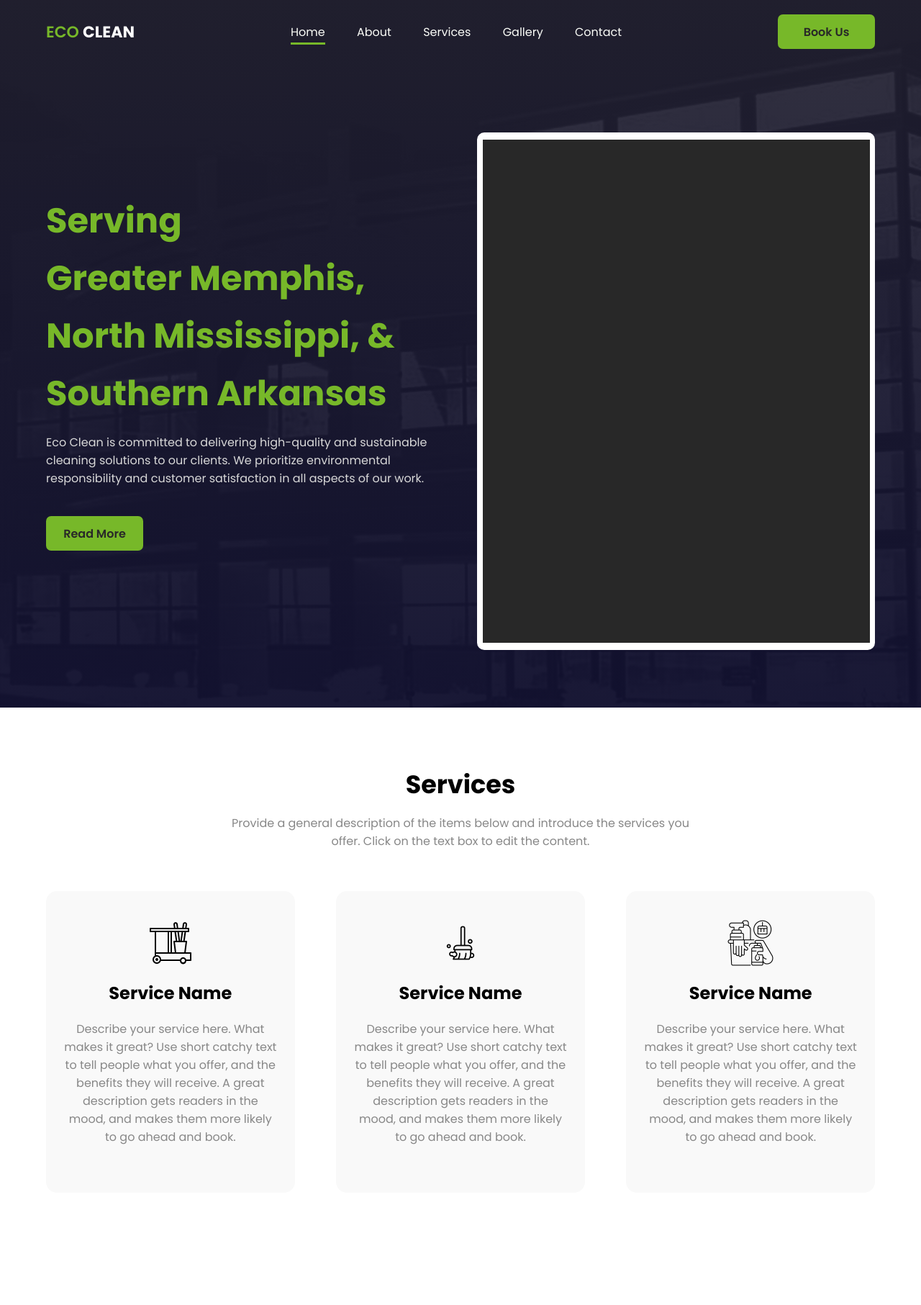
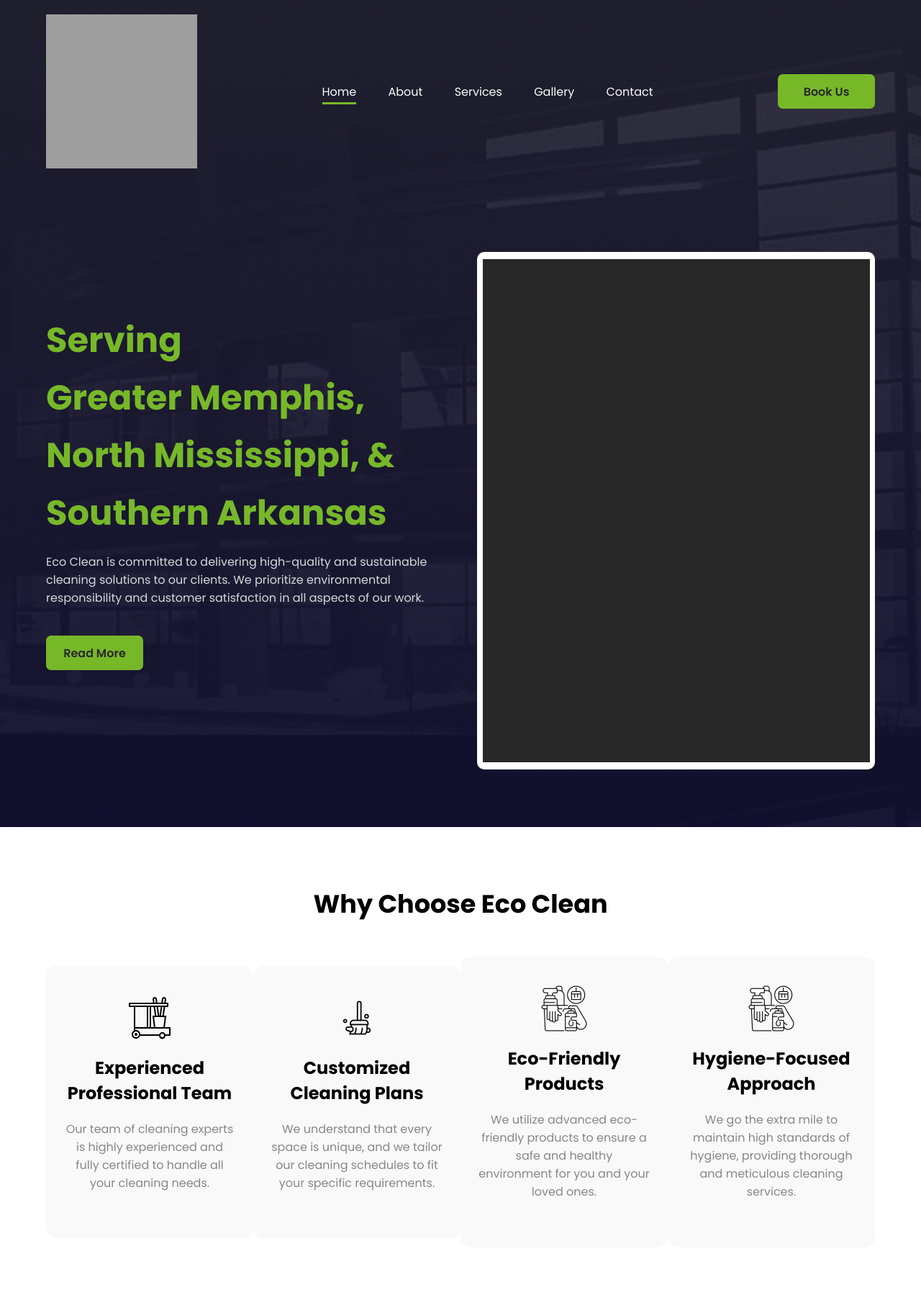
Before and after one commit to KarielM/EcoClean, a Django app: page / in a window 1280 px wide. Shown: the whole page at 72% size. Before the commit the page ends 1590 px from the top, so only its background shows below. Run offline with Django 5.2, Linux system fonts and the light colour scheme; grey boxes are pictures that could not be loaded.

Commit message:
updated hoem page and added urls back

```diff
--- a/EcoClean/App/templates/base.html
+++ b/EcoClean/App/templates/base.html
@@ -10,16 +10,18 @@
   <body>
     <div class="main-container">
       <div class="navbar">
-        <a href="#" class="logo">
+        <a><img src="//nebula.wsimg.com/660fdbb987b5d1533de558c2fa3143f3?AccessKeyId=F831F26E3670C1B9EE7E&amp;disposition=0&amp;alloworigin=1" style="vertical-align:middle;width:210px;height:214px;"></a>
+
+        {% comment %} <a href="#" class="logo">
           Eco
           <b>Clean</b>
-        </a>
+        </a> {% endcomment %}
         <ul id="listSec">
-          <li><a href="" class="active">Home</a></li>
-          <li><a href="">About</a></li>
-          <li><a href="">Services</a></li>
+          <li><a href="{% url "home"%}" class="active">Home</a></li>
+          <li><a href="{% url "about"%}">About</a></li>
+          <li><a href="{% url "services"%}">Services</a></li>
           <li><a href="">Gallery</a></li>
-          <li><a href="">Contact</a></li>
+          <li><a href="{% url "contact"%}">Contact</a></li>
         </ul>
         <div class="btn-sec">
           <button>Book Us</button>
--- a/EcoClean/App/templates/home.html
+++ b/EcoClean/App/templates/home.html
@@ -2,43 +2,37 @@
 {% load static %}
 {%block content%}
 <div class="services-sec">
-<h1>Services</h1>
-<p>
-  Provide a general description of the items below and introduce the
-  services you offer. Click on the text box to edit the content.
-</p>
+<h1>Why Choose Eco Clean</h1>
 
 <div class="card-sec">
   <div class="card">
     <img src="{% static "images/icons/icon1.png" %}" alt="" />
-    <h2>Service Name</h2>
+    <h2>Experienced Professional Team</h2>
     <p>
-      Describe your service here. What makes it great? Use short catchy
-      text to tell people what you offer, and the benefits they will
-      receive. A great description gets readers in the mood, and makes
-      them more likely to go ahead and book.
+        Our team of cleaning experts is highly experienced and fully certified to handle all your cleaning needs.
     </p>
   </div>
 
   <div class="card">
     <img src="{% static "images/icons/icon2.png" %}" alt="" />
-    <h2>Service Name</h2>
+    <h2>Customized Cleaning Plans</h2>
     <p>
-      Describe your service here. What makes it great? Use short catchy
-      text to tell people what you offer, and the benefits they will
-      receive. A great description gets readers in the mood, and makes
-      them more likely to go ahead and book.
+        We understand that every space is unique, and we tailor our cleaning schedules to fit your specific requirements.
     </p>
   </div>
 
   <div class="card">
     <img src="{% static "images/icons/icon3.png" %}" alt="" />
-    <h2>Service Name</h2>
+    <h2>Eco-Friendly Products</h2>
     <p>
-      Describe your service here. What makes it great? Use short catchy
-      text to tell people what you offer, and the benefits they will
-      receive. A great description gets readers in the mood, and makes
-      them more likely to go ahead and book.
+        We utilize advanced eco-friendly products to ensure a safe and healthy environment for you and your loved ones.
+    </p>
+  </div>
+  <div class="card">
+    <img src="{% static "images/icons/icon3.png" %}" alt="" />
+    <h2>Hygiene-Focused Approach</h2>
+    <p>
+        We go the extra mile to maintain high standards of hygiene, providing thorough and meticulous cleaning services.
     </p>
   </div>
 </div>
```
